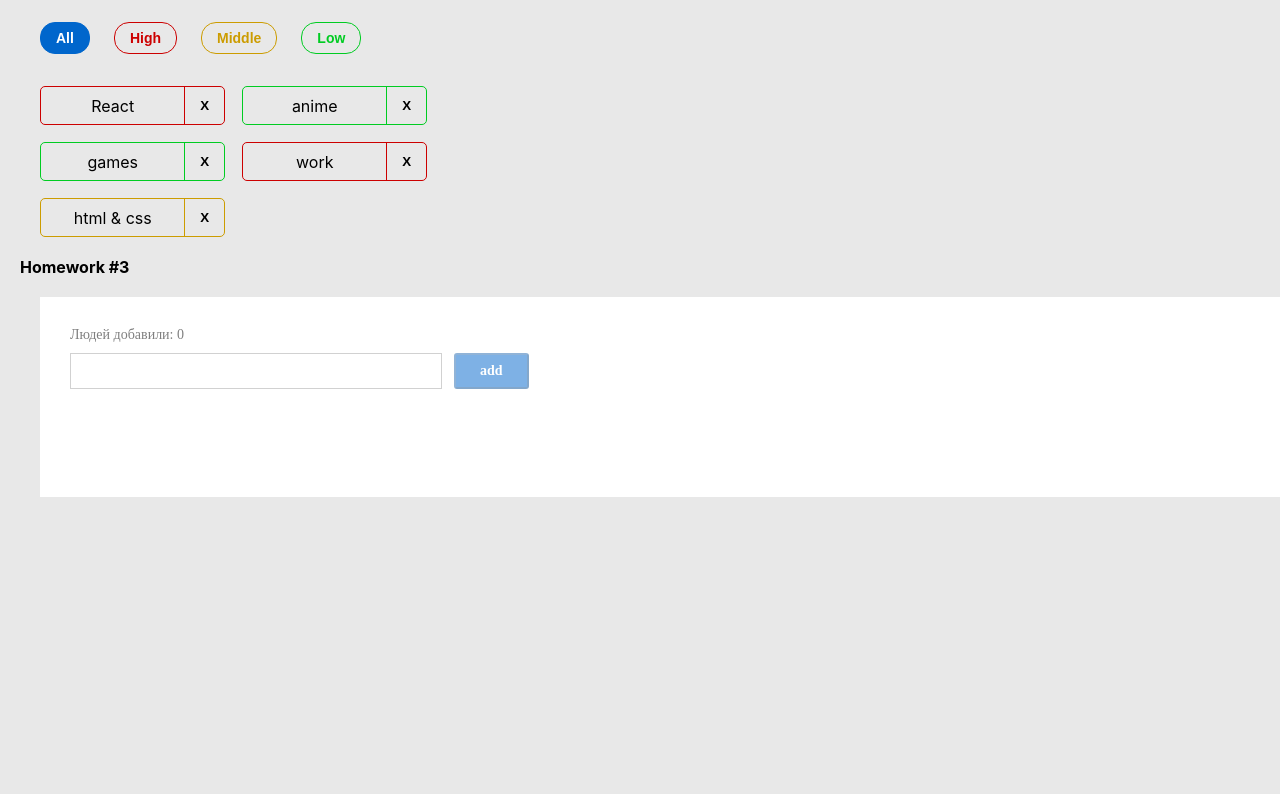
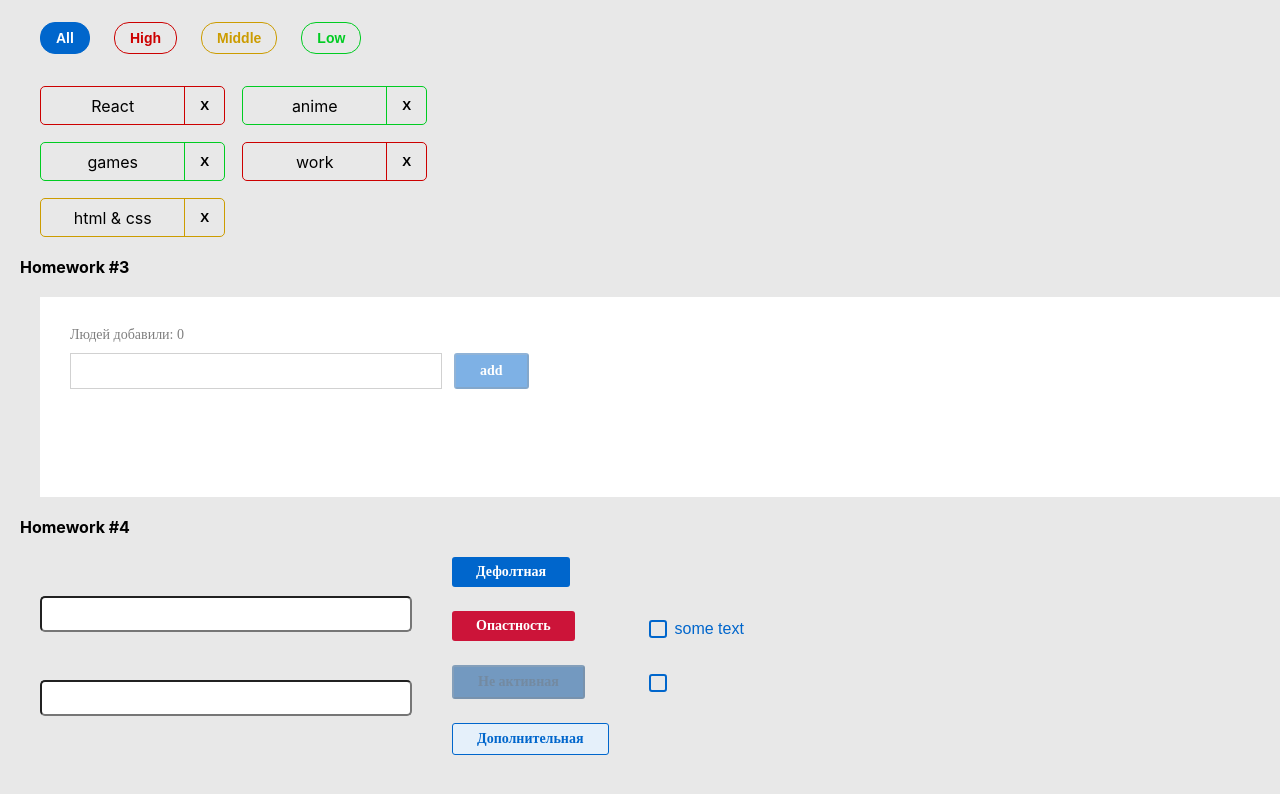
Before and after one commit to atpradical/homework-thuesday, a React (Create React App) app: page /#/pre-junior in a window 1280 px wide. Before the commit this address led to /#/pre-junior. Shown: the part 380-1174 px from the top of the page. Before the commit the page ends 917 px from the top, so only its background shows below. Built offline with nearby package versions, Linux system fonts and the light colour scheme.

Commit message:
add: HW4 thuesday

```diff
--- a/src/s1-main/App.tsx
+++ b/src/s1-main/App.tsx
@@ -3,6 +3,7 @@ import s from './App.module.css'
 import HW1 from '../s2-homeworks/hw01/HW1'
 import HW2 from "../s2-homeworks/hw02/HW2";
 import HW3 from "../s2-homeworks/hw03/HW3";
+import HW4 from "../s2-homeworks/hw04/HW4";
 
 function App() {
     return (
@@ -11,7 +12,7 @@ function App() {
             {/*раскомментировать по ходу выполнения*/}
             <HW2/>
             <HW3/>
-            {/*<HW4/>*/}
+            <HW4/>
 
             {/*при выполнении дз 5 и более - закомментировать здесь дз 1-4, так как они есть внутри дз 5*/}
             {/*<HW5/>*/}
--- a/src/s2-homeworks/hw04/Stand.module.css
+++ b/src/s2-homeworks/hw04/Stand.module.css
@@ -2,6 +2,7 @@
     display: flex;
     justify-content: space-between;
     align-items: center;
+    gap: 40px;
 }
 
 .inputs {
--- a/src/s2-homeworks/hw04/Stand.tsx
+++ b/src/s2-homeworks/hw04/Stand.tsx
@@ -7,7 +7,6 @@ import SuperButton from './common/c2-SuperButton/SuperButton'
 const Stand = () => {
     const [stateForAllInputs, setValue] = useState<string>('')
     const [error, setError] = useState<string>('')
-
     const [stateForAllCheckboxes, setChecked] = useState<boolean>(false)
 
     return (
@@ -44,13 +43,13 @@ const Stand = () => {
                 {/*обычная кнопка:*/}
                 <div>
                     <SuperButton id={'hw4-super-button-default'}>
-                        default
+                        Дефолтная
                     </SuperButton>
                 </div>
                 {/*красная кнопка:*/}
                 <div>
                     <SuperButton id={'hw4-super-button-red'} xType={'red'}>
-                        red
+                        Опастность
                     </SuperButton>
                 </div>
                 {/*задизэйбленная кнопка:*/}
@@ -60,7 +59,7 @@ const Stand = () => {
                         xType={'red'}
                         disabled
                     >
-                        disabled
+                        Не активная
                     </SuperButton>
                 </div>
                 {/*задизэйбленная кнопка:*/}
@@ -69,7 +68,7 @@ const Stand = () => {
                         id={'hw4-super-button-secondary'}
                         xType={'secondary'}
                     >
-                        secondary
+                        Дополнительная
                     </SuperButton>
                 </div>
             </div>
--- a/src/s2-homeworks/hw04/common/c1-SuperInputText/SuperInputText.module.css
+++ b/src/s2-homeworks/hw04/common/c1-SuperInputText/SuperInputText.module.css
@@ -1,7 +1,16 @@
 .input:focus {
+
 }
 
 .input {
+    display: flex;
+    width: 372px;
+    height: 36px;
+    justify-content: center;
+    align-items: center;
+    flex-shrink: 0;
+    border-radius: 5px;
+
 }
 
 .inputWrapper {
@@ -11,10 +20,19 @@
 }
 
 .errorInput {
+    border: 1px solid #CC1439;
 }
 
 .errorInput:focus {
+
 }
 
 .error {
+    color: #CC1439;
+    font-family: Montserrat;
+    font-size: 15px;
+    font-style: normal;
+    font-weight: 400;
+    line-height: normal;
+
 }
--- a/src/s2-homeworks/hw04/common/c2-SuperButton/SuperButton.module.css
+++ b/src/s2-homeworks/hw04/common/c2-SuperButton/SuperButton.module.css
@@ -1,36 +1,60 @@
 .button {
-}
-
-.disabled {
-}
-
-.secondary {
+    padding: 5px 24px;
+    border-radius: 3px;
+    color: #FFF;
+    font-family: Montserrat;
+    font-size: 14px;
+    font-style: normal;
+    font-weight: 600;
+    line-height: 20px;
 }
 
 .default {
+    background: #06C;
+    border: none;
 }
-
 .red {
+    background-color: #CC1439;
+    border: none;
+}
+.disabled {
+    color: #002E5C;
+    background: #004D99;
+    opacity: 0.5;
+}
+.secondary {
+    color: #06C;
+    background: #E5F0FA;
+    border: 1px solid #06C;
 }
 
 .default:hover {
+    background: #0080FF;
+    cursor: pointer;
+}
+.disabled:hover {
+    cursor: pointer;
+}
+.red:hover {
+    background: #FF1A47;
+    cursor: pointer;
+}
+.secondary:hover {
+    background: #dff7fa;
+    cursor: pointer;
 }
 
-.red:hover {
+.default:active {
+    background: #0059B2;
 }
-
-.secondary:hover {
+.red:active {
+    background: #B21232;
 }
-
-
-.default:active {
-}
-
 .secondary:active {
-}
-
-.red:active {
+    color: #06C;
+    background: #C9E5FF;
 }
 
 .button:disabled {
+
 }
--- a/src/s2-homeworks/hw04/common/c2-SuperButton/SuperButton.tsx
+++ b/src/s2-homeworks/hw04/common/c2-SuperButton/SuperButton.tsx
@@ -18,10 +18,19 @@ const SuperButton: React.FC<SuperButtonPropsType> = (
     }
 ) => {
     const finalClassName = s.button
+        + (
+            disabled
+                ? ' ' + s.disabled
+                : xType === 'red'
+                    ? ' ' + s.red
+                    : xType === 'secondary'
+                        ? ' ' + s.secondary
+                        : ' ' + s.default
+        )
         // + (disabled
         //         ? ...
         //         : xType === 'red'
-        //             ? ...
+        //             ? ... )
         + (className ? ' ' + className : '') // задачка на смешивание классов
 
     return (
--- a/src/s2-homeworks/hw04/common/c3-SuperCheckbox/SuperCheckbox.tsx
+++ b/src/s2-homeworks/hw04/common/c3-SuperCheckbox/SuperCheckbox.tsx
@@ -28,6 +28,8 @@ const SuperCheckbox: React.FC<SuperCheckboxPropsType> = (
 ) => {
     const onChangeCallback = (e: ChangeEvent<HTMLInputElement>) => {
         // задачка на написание онченджа
+        onChange?.(e)
+        onChangeChecked?.(e.currentTarget.checked)
 
     }
 
```
